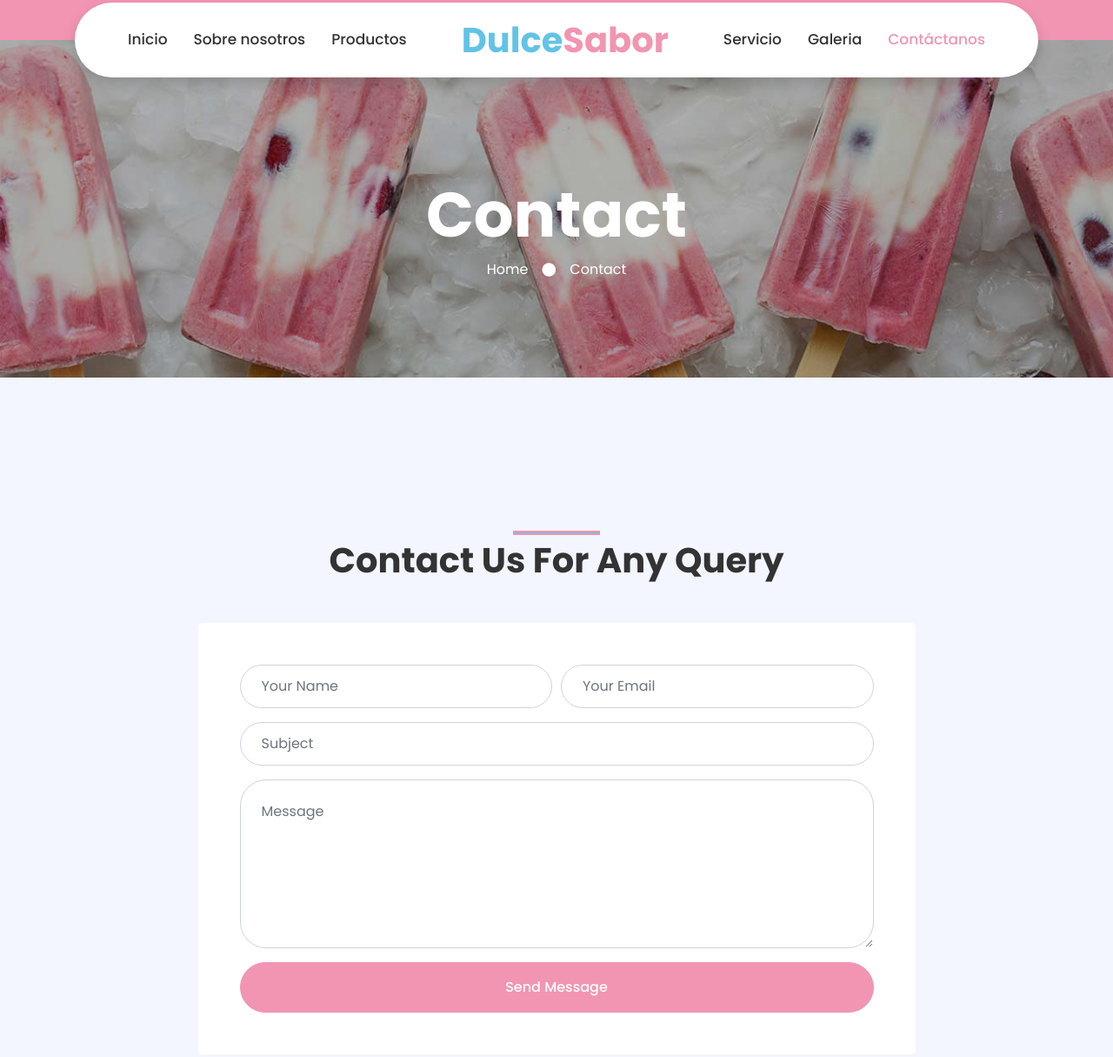
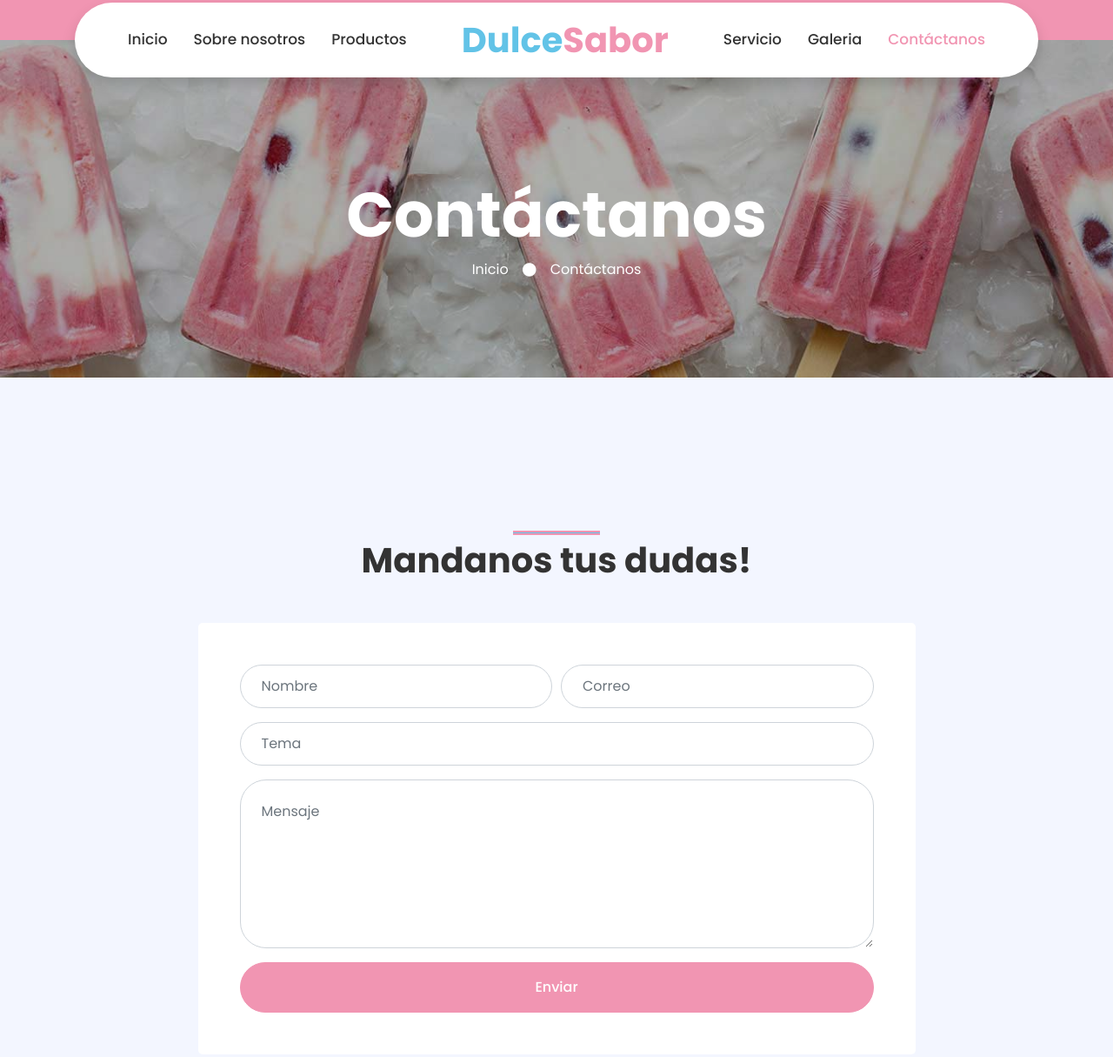
Before and after one commit to PittPerez/RAU1GESTION, a plain HTML site: page contact.html in a window 1280 px wide. Shown: the part 53-1268 px from the top of the page at 87% size. Drawn offline with nearby package versions, Linux system fonts and the light colour scheme.

Commit message:
Traducción de los textos

```diff
--- a/contact.html
+++ b/contact.html
@@ -81,11 +81,11 @@
     <!-- Header Start -->
     <div class="jumbotron jumbotron-fluid page-header" style="margin-bottom: 90px;">
         <div class="container text-center py-5">
-            <h1 class="text-white display-3 mt-lg-5">Contact</h1>
+            <h1 class="text-white display-3 mt-lg-5">Contáctanos</h1>
             <div class="d-inline-flex align-items-center text-white">
-                <p class="m-0"><a class="text-white" href="">Home</a></p>
+                <p class="m-0"><a class="text-white" href="">Inicio</a></p>
                 <i class="fa fa-circle px-3"></i>
-                <p class="m-0">Contact</p>
+                <p class="m-0">Contáctanos</p>
             </div>
         </div>
     </div>
@@ -97,7 +97,7 @@
         <div class="container py-5">
             <div class="row justify-content-center">
                 <div class="col-lg-6">
-                    <h1 class="section-title position-relative text-center mb-5">Contact Us For Any Query</h1>
+                    <h1 class="section-title position-relative text-center mb-5">Mandanos tus dudas!</h1>
                 </div>
             </div>
             <div class="row justify-content-center">
@@ -107,24 +107,24 @@
                         <form name="sentMessage" id="contactForm" novalidate="novalidate">
                             <div class="form-row">
                                 <div class="col-sm-6 control-group">
-                                    <input type="text" class="form-control p-4" id="name" placeholder="Your Name" required="required" data-validation-required-message="Please enter your name" />
+                                    <input type="text" class="form-control p-4" id="name" placeholder="Nombre" required="required" data-validation-required-message="Please enter your name" />
                                     <p class="help-block text-danger"></p>
                                 </div>
                                 <div class="col-sm-6 control-group">
-                                    <input type="email" class="form-control p-4" id="email" placeholder="Your Email" required="required" data-validation-required-message="Please enter your email" />
+                                    <input type="email" class="form-control p-4" id="email" placeholder="Correo" required="required" data-validation-required-message="Please enter your email" />
                                     <p class="help-block text-danger"></p>
                                 </div>
                             </div>
                             <div class="control-group">
-                                <input type="text" class="form-control p-4" id="subject" placeholder="Subject" required="required" data-validation-required-message="Please enter a subject" />
+                                <input type="text" class="form-control p-4" id="subject" placeholder="Tema" required="required" data-validation-required-message="Please enter a subject" />
                                 <p class="help-block text-danger"></p>
                             </div>
                             <div class="control-group">
-                                <textarea class="form-control p-4" rows="6" id="message" placeholder="Message" required="required" data-validation-required-message="Please enter your message"></textarea>
+                                <textarea class="form-control p-4" rows="6" id="message" placeholder="Mensaje" required="required" data-validation-required-message="Please enter your message"></textarea>
                                 <p class="help-block text-danger"></p>
                             </div>
                             <div>
-                                <button class="btn btn-primary btn-block py-3 px-5" type="submit" id="sendMessageButton">Send Message</button>
+                                <button class="btn btn-primary btn-block py-3 px-5" type="submit" id="sendMessageButton">Enviar</button>
                             </div>
                         </form>
                     </div>
```
